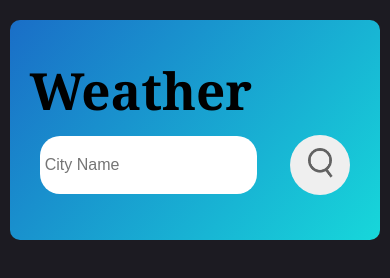
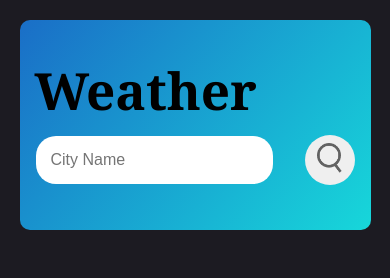
Before and after one commit to YogeshSinghChilwal/Real-Time-Weather-Check, a plain HTML site: page index.html in a window 390 px wide. Drawn offline with Linux system fonts and the light colour scheme.

Commit message:
Add files via upload

```diff
--- a/style.css
+++ b/style.css
@@ -32,7 +32,7 @@ body{
     display: flex;
     align-items: center;
     justify-content: space-around;
-    margin: 10px 10px;
+    margin: 10px;
 }
 
 .search-box{
@@ -64,23 +64,20 @@ body{
     box-shadow: 2px 2px 20px  white;
     cursor: pointer;
 }
-@media (max-width: 500px) {
-    .search-box{
-        margin-right: 5px;
-        padding-right: 20px 0;
+@media (max-width: 600px) {
+    .weather{
+        padding: 35px 15px;
     }
-}
-@media (max-width: 450px) {
-    .weather{
-        padding: 35px 20px;
-        width: 95vw;
+    .search{
+        margin: 10px 0;
     }
     .search-box{
-        padding: 20px 5px;
+        padding: 15px;
         flex: 0;
     }
-    .search{
-        justify-content: space-between;
+    .btn{
+        height: 50px;
+        width: 50px;
     }
 }
 /* Weather details- image, temp, city*/
```
